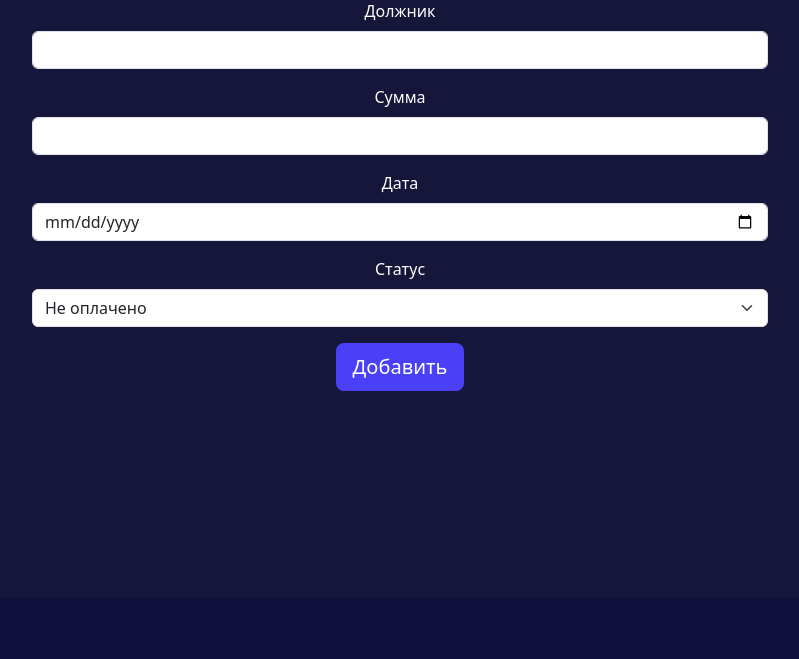
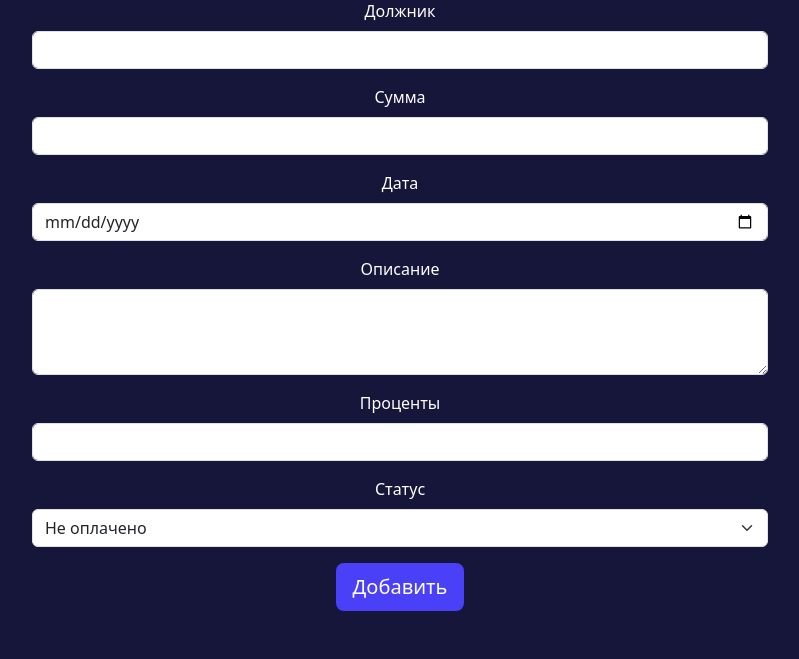
Before and after one commit to re1zh/zlp.yama, a Django app: page /debt_create in a window 1280 px wide. Shown: the part 201-860 px from the top of the page, without its empty margins (240-1039 px from the left). Before the commit the page ends 592 px from the top, so only its background shows below. Run offline with Django 5.2, Linux system fonts and the light colour scheme.

Commit message:
Add interest rate
Signed-off-by: Daniil Samoilov <dansamoru@ya.ru>

```diff
--- a/yama/main/models.py
+++ b/yama/main/models.py
@@ -10,6 +10,7 @@ class Debt(models.Model):
     description = models.TextField(blank=True, null=True)
     date_created = models.DateTimeField(auto_now_add=True)
     date_due = models.DateField()
+    interest_rate = models.DecimalField(max_digits=5, decimal_places=2, default=0)
 
     def __str__(self):
         return f'{self.debtor} owes {self.amount} to {self.creditor}'
--- a/yama/main/templates/debt_create.html
+++ b/yama/main/templates/debt_create.html
@@ -22,6 +22,14 @@
                         <input type="date" class="form-control" id="date" name="date" required>
                     </div>
                     <div class="mb-3">
+                        <label for="description" class="form-label">Описание</label>
+                        <textarea class="form-control" id="description" name="description" rows="3"></textarea>
+                    </div>
+                    <div class="mb-3">
+                        <label for="interest" class="form-label">Проценты</label>
+                        <input type="number" class="form-control" id="interest" name="interest" required>
+                    </div>
+                    <div class="mb-3">
                         <label for="status" class="form-label">Статус</label>
                         <select class="form-select" id="status" name="status" required>
                             <option value="Не оплачено">Не оплачено</option>
--- a/yama/main/templates/index.html
+++ b/yama/main/templates/index.html
@@ -30,6 +30,7 @@
                                     <th scope="col">Имя</th>
                                     <th scope="col">Сумма</th>
                                     <th scope="col">Дата</th>
+                                    <th scope="col">Проценты</th>
                                     <th scope="col">Статус</th>
                                     <th scope="col"></th>
                                 </tr>
@@ -40,6 +41,7 @@
                                         <td>{{ debt.debtor }}</td>
                                         <td>{{ debt.amount }}</td>
                                         <td>{{ debt.date_due }}</td>
+                                        <td>{{ debt.interest_rate }}%</td>
                                         {% if debt.is_confirmed %}
                                             <td>Оплачено</td>
                                         {% else %}
```
Also changed, not shown: yama/main/migrations/0001_initial.py.
